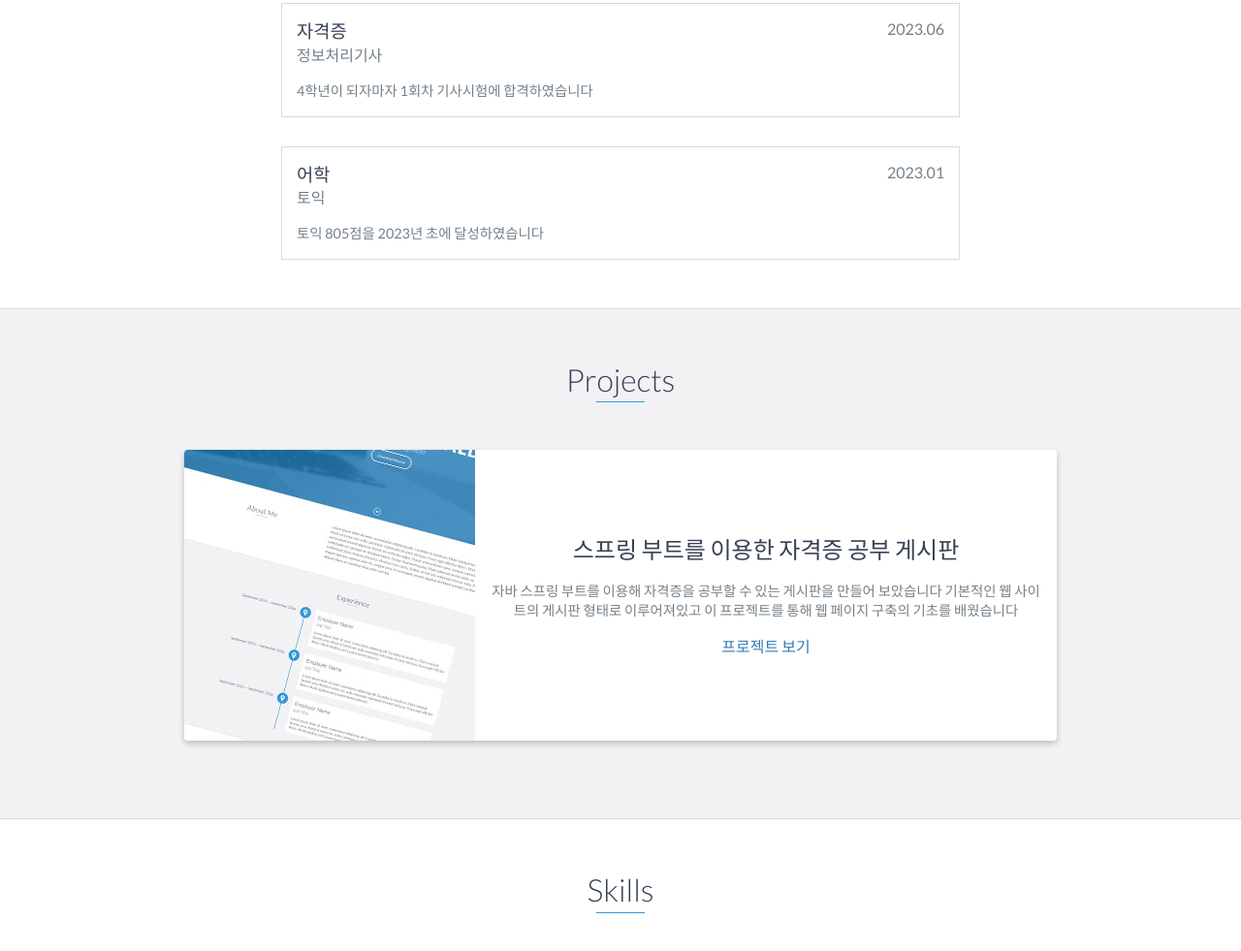
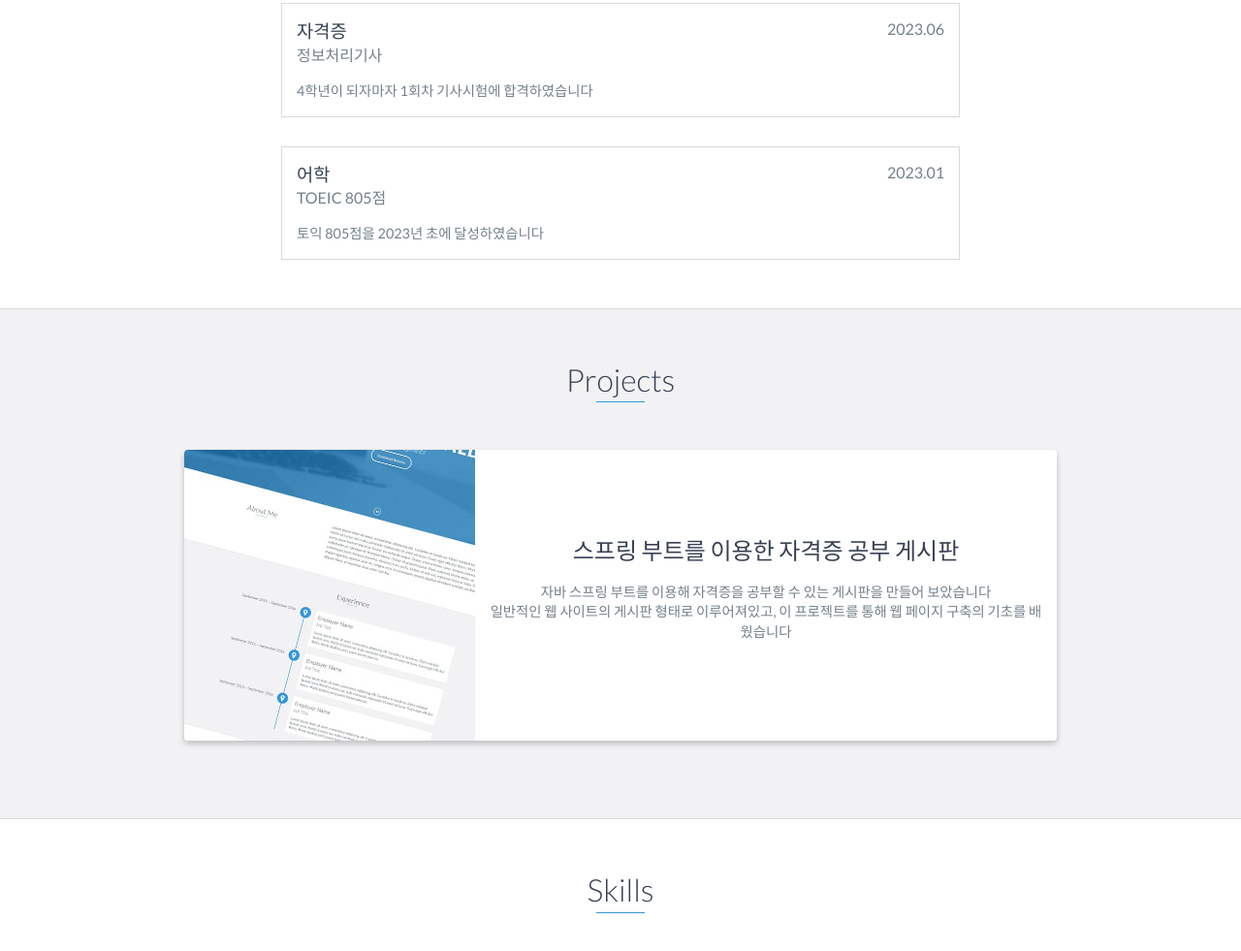
Before and after one commit to nimcopia/nimcopia.github.io, a website: page index.html in a window 1280 px wide. Shown: the part 1535-2516 px from the top of the page at 97% size. Drawn offline with nearby package versions, Linux system fonts and the light colour scheme.

Commit message:
Update index.html

```diff
--- a/index.html
+++ b/index.html
@@ -73,7 +73,7 @@
                 </div>
                 <div class="col-md-8">
                     <p>
-                        우송대학교 컴퓨터 정보보안학과 졸업예정인 백엔드 개발자 김범성입니다
+                        우송대학교 컴퓨터 정보보안학과 졸업예정인 백엔드 개발자 김범성입니다<br>
                         스프링 프레임워크를 이용해 개발하는것을 좋아하고 아직 부족한점이 많아 열심히 공부하고 있습니다
                     </p>
                 </div>
@@ -109,7 +109,7 @@
         <div class="education-block">
             <h3>어학</h3>
             <span class="education-date">2023.01</span>
-            <h4>토익</h4>
+            <h4>TOEIC 805점</h4>
             <p>
             토익 805점을 2023년 초에 달성하였습니다
             </p>
@@ -130,10 +130,10 @@
                     <div class="project-info">
                         <h3>스프링 부트를 이용한 자격증 공부 게시판</h3>
                         <p>
-                            자바 스프링 부트를 이용해 자격증을 공부할 수 있는 게시판을 만들어 보았습니다
-                            기본적인 웹 사이트의 게시판 형태로 이루어져있고 이 프로젝트를 통해 웹 페이지 구축의 기초를 배웠습니다
+                            자바 스프링 부트를 이용해 자격증을 공부할 수 있는 게시판을 만들어 보았습니다<br>
+                            일반적인 웹 사이트의 게시판 형태로 이루어져있고, 이 프로젝트를 통해 웹 페이지 구축의 기초를 배웠습니다
                         </p>
-                        <a href="#">프로젝트 보기</a>
+                        <!--<a href="#">프로젝트 보기</a> -->
                     </div>
                     <!-- End .project-info -->
                 </div>
```
